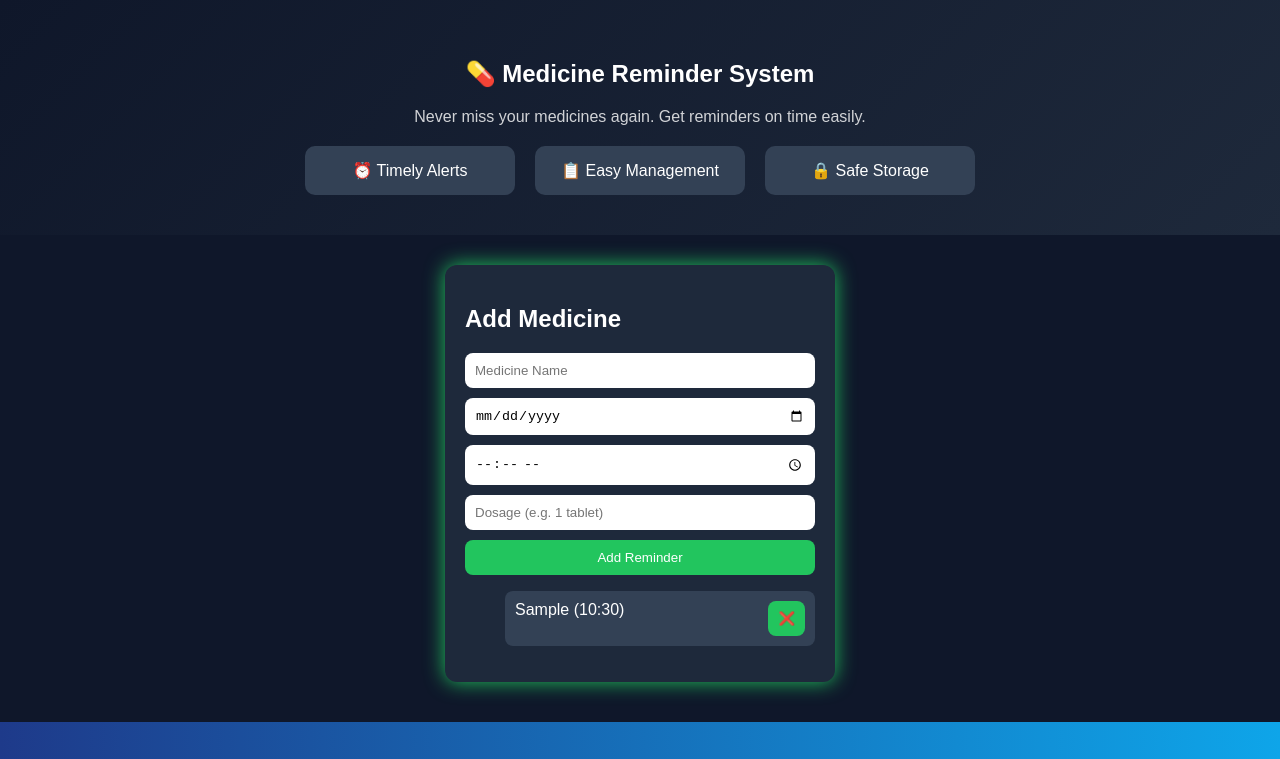
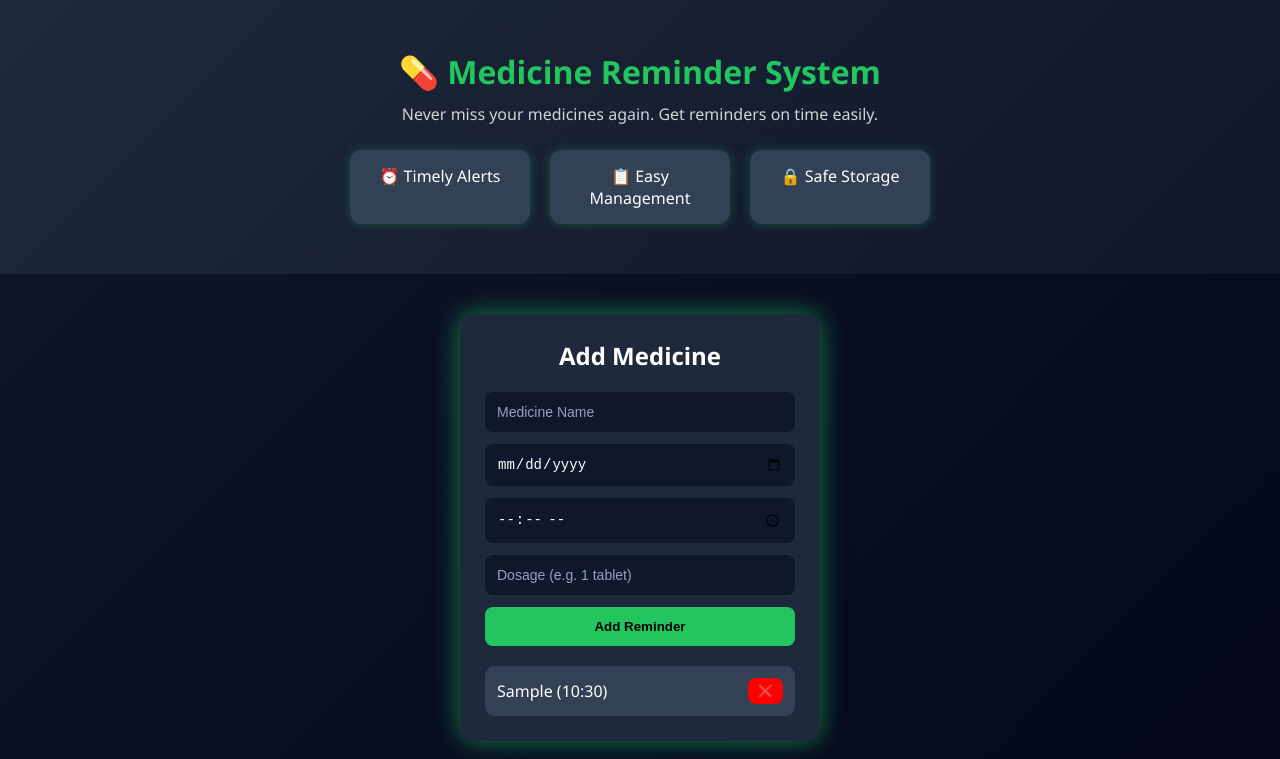
Before and after one commit to Himanshu2669/Medicine-Reminder-, a plain HTML site: page index.html in a window 1280 px wide. Both pictures are taken after typing "Sample", "2020-01-15", "10:30", "Sample" into the empty fields and a click on the button "Add Reminder". Shown: the top 759 px of the page. Drawn offline with Linux system fonts and the light colour scheme.

Commit message:
Update style.css

```diff
--- a/style.css
+++ b/style.css
@@ -1,15 +1,28 @@
+/* RESET */
+* {
+  margin: 0;
+  padding: 0;
+  box-sizing: border-box;
+}
+
+/* BODY */
 body {
-  margin: 0;
-  font-family: Arial;
-  background: #0f172a;
+  font-family: 'Segoe UI', sans-serif;
+  background: linear-gradient(135deg, #0f172a, #020617);
   color: white;
 }
 
-
+/* HERO SECTION */
 .hero {
   text-align: center;
-  padding: 40px;
-  background: linear-gradient(135deg, #0f172a, #1e293b);
+  padding: 50px 20px;
+  background: linear-gradient(135deg, #1e293b, #0f172a);
+}
+
+.hero h1 {
+  font-size: 32px;
+  margin-bottom: 10px;
+  color: #22c55e;
 }
 
 .hero p {
@@ -18,62 +31,127 @@ body {
   opacity: 0.8;
 }
 
+/* FEATURES */
 .features {
   display: flex;
   justify-content: center;
   gap: 20px;
-  margin-top: 20px;
+  margin-top: 25px;
+  flex-wrap: wrap;
 }
 
 .card {
   background: #334155;
   padding: 15px;
-  border-radius: 10px;
+  border-radius: 12px;
   width: 180px;
+  text-align: center;
+  transition: 0.3s;
+  box-shadow: 0 0 10px rgba(34, 197, 94, 0.3);
 }
 
-/* APP */
-.container {
-  width: 350px;
-  margin: 30px auto;
-  background: #1e293b;
-  padding: 20px;
-  border-radius: 12px;
-  box-shadow: 0 0 20px #22c55e;
+.card:hover {
+  transform: translateY(-5px);
+  background: #22c55e;
+  color: black;
 }
 
+/* MAIN CONTAINER */
+.container {
+  width: 360px;
+  margin: 40px auto;
+  background: #1e293b;
+  padding: 25px;
+  border-radius: 15px;
+  box-shadow: 0 0 25px rgba(34, 197, 94, 0.6);
+  transition: 0.3s;
+}
+
+.container:hover {
+  box-shadow: 0 0 40px rgba(34, 197, 94, 1);
+}
+
+.container h2 {
+  text-align: center;
+  margin-bottom: 20px;
+}
+
+/* FORM */
 form {
   display: flex;
   flex-direction: column;
-  gap: 10px;
+  gap: 12px;
 }
 
-input, button {
-  padding: 10px;
+input {
+  padding: 12px;
   border-radius: 8px;
   border: none;
+  outline: none;
+  font-size: 14px;
+  background: #0f172a;
+  color: white;
 }
 
+input::placeholder {
+  color: #94a3b8;
+}
+
+/* BUTTON */
 button {
+  padding: 12px;
+  border-radius: 8px;
+  border: none;
   background: #22c55e;
-  color: white;
+  color: black;
+  font-weight: bold;
   cursor: pointer;
+  transition: 0.3s;
+}
+
+button:hover {
+  background: #16a34a;
+  transform: scale(1.05);
+}
+
+/* LIST */
+ul {
+  list-style: none;
+  margin-top: 20px;
 }
 
 li {
   background: #334155;
   margin-top: 10px;
-  padding: 10px;
-  border-radius: 8px;
+  padding: 12px;
+  border-radius: 10px;
   display: flex;
   justify-content: space-between;
+  align-items: center;
+  transition: 0.3s;
+}
+
+li:hover {
+  background: #475569;
+}
+
+/* DELETE BUTTON */
+li button {
+  background: red;
+  color: white;
+  padding: 6px 10px;
+  font-size: 12px;
+}
+
+li button:hover {
+  background: darkred;
 }
 
 /* FOOTER */
 .footer {
   background: linear-gradient(to right, #1e3a8a, #0ea5e9);
   padding: 40px 20px;
-  margin-top: 40px;
+  margin-top: 50px;
 }
 
 .footer-container {
@@ -87,11 +165,26 @@ li {
   min-width: 200px;
 }
 
+.footer-col h3 {
+  margin-bottom: 10px;
+}
+
 .footer-col p {
   margin: 5px 0;
+  opacity: 0.9;
 }
 
+/* RESPONSIVE */
 @media (max-width: 768px) {
+  .container {
+    width: 90%;
+  }
+
+  .features {
+    flex-direction: column;
+    align-items: center;
+  }
+
   .footer-container {
     flex-direction: column;
     gap: 20px;
```
